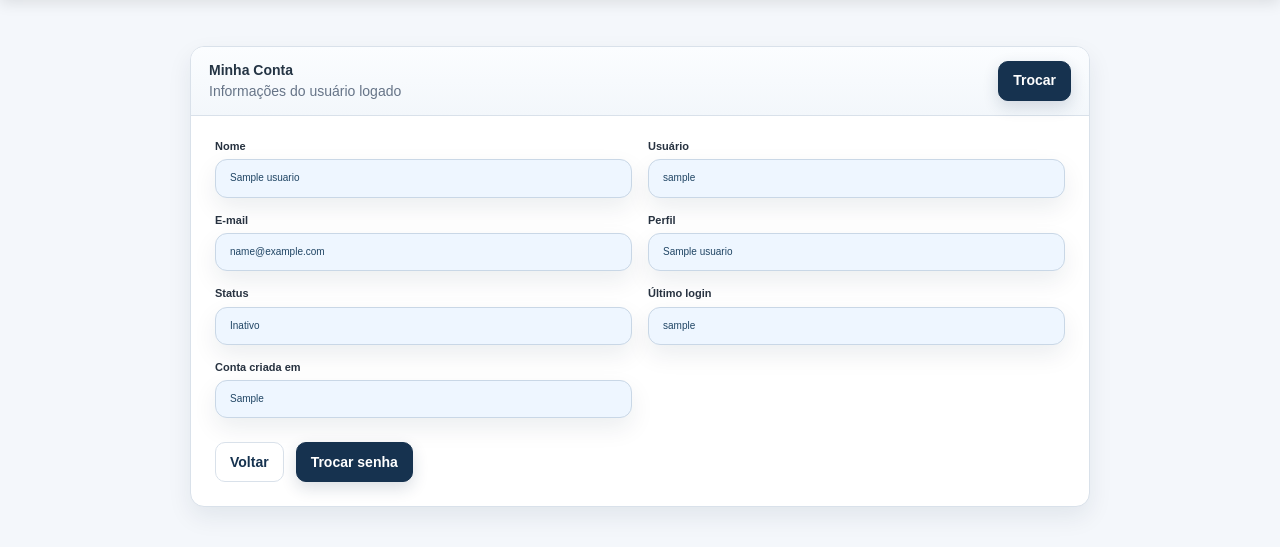
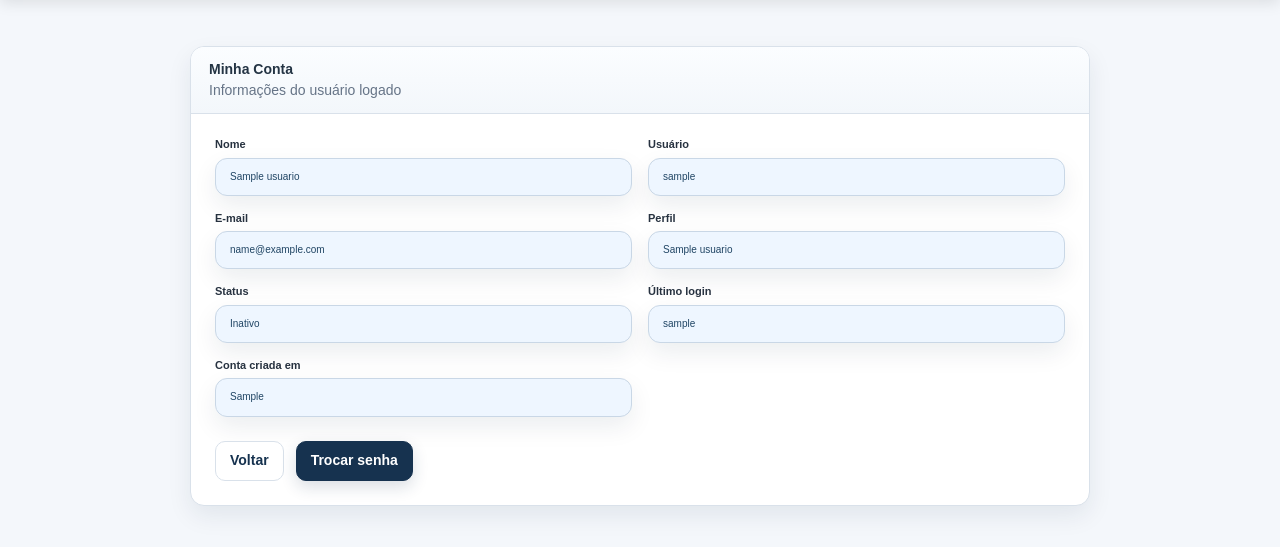
Before and after one commit to satmbr/prod, a Flask app: template templates/auth/minha_conta.html in a window 1280 px wide. Shown: the part 122-669 px from the top of the page. Run offline with Flask 3, Linux system fonts and the light colour scheme; the template is opened without the code that fills it: most values are stand-ins (such as "Sample title", 1, 10 or a date in 2020).

Commit message:
Add files via upload

```diff
--- a/templates/auth/minha_conta.html
+++ b/templates/auth/minha_conta.html
@@ -14,7 +14,6 @@
         </div>
       </div>
       <div class="zone-actions">
-        <a href="{{ url_for('auth.trocar_senha') }}" class="btn-primary">Trocar</a>
       </div>
     </div>
 
```
